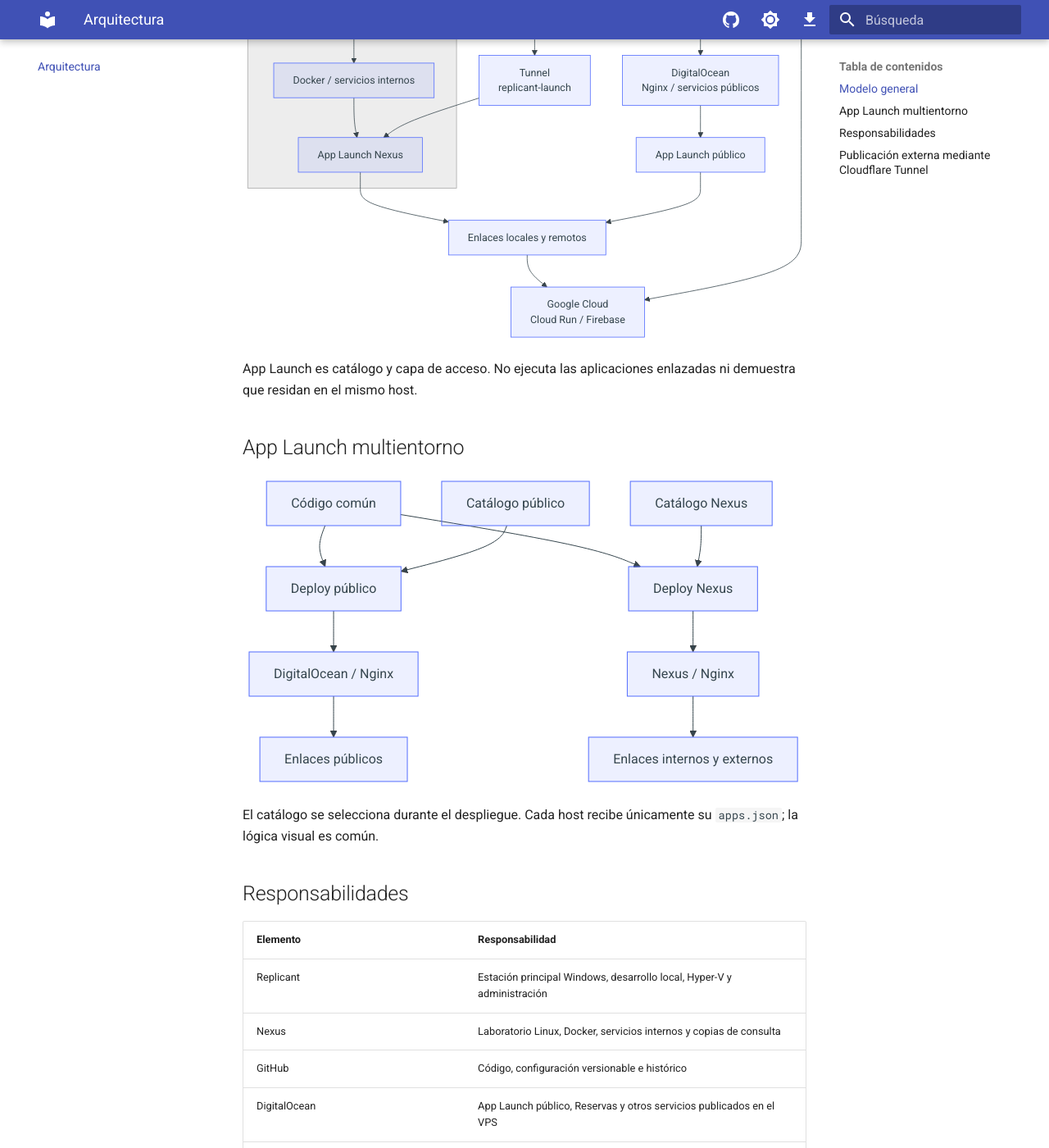
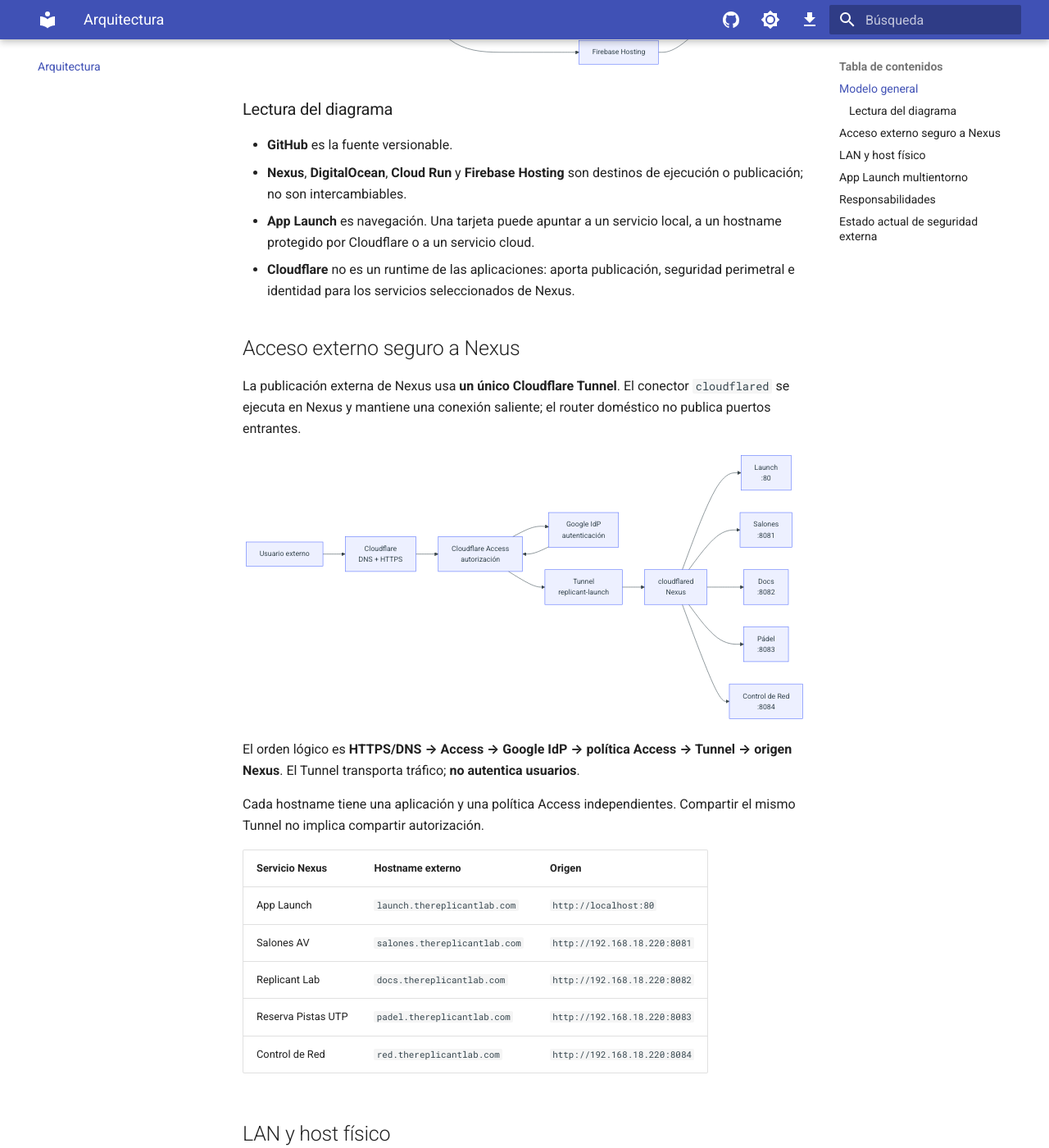
Before and after one commit to ratienza/infra-replicant-lab, an MkDocs documentation site: the page built from docs/arquitectura.md, in a window 1280 px wide and 1400 px high, scrolled down 526 px. Shown: the whole window at 82% size. Built offline with MkDocs 1.6.1 and Material for MkDocs 9.7.7, drawn with Linux system fonts in a browser that asks for light colours; a script that is not in the unit is left out; some of the changed text lies outside the part shown.

Commit message:
docs: refresh architecture for Cloudflare Access

````diff
--- a/docs/arquitectura.md
+++ b/docs/arquitectura.md
@@ -1,6 +1,69 @@
 # Arquitectura
 
 ## Modelo general
+
+Replicant Lab separa cuatro planos: **desarrollo y código**, **runtimes**, **navegación** y **acceso externo**. App Launch es un catálogo; no ejecuta las aplicaciones enlazadas.
+
+```mermaid
+flowchart LR
+    DEV["Desarrollo<br/>Replicant / AI Studio"] --> GH["GitHub<br/>fuente versionable"]
+
+    GH --> CB["Cloud Build"]
+    CB --> CR["Cloud Run"]
+    GH --> FH["Firebase Hosting"]
+
+    GH --> NX["Nexus<br/>Docker / Compose"]
+    GH --> DO["DigitalOcean<br/>Nginx / servicios"]
+
+    NX --> ALN["App Launch Nexus<br/>catálogo / navegación"]
+    DO --> ALP["App Launch público<br/>catálogo / navegación"]
+
+    ALN --> APPS["Aplicaciones locales o remotas"]
+    ALP --> APPS
+    CR --> APPS
+    FH --> APPS
+```
+
+### Lectura del diagrama
+
+- **GitHub** es la fuente versionable.
+- **Nexus**, **DigitalOcean**, **Cloud Run** y **Firebase Hosting** son destinos de ejecución o publicación; no son intercambiables.
+- **App Launch** es navegación. Una tarjeta puede apuntar a un servicio local, a un hostname protegido por Cloudflare o a un servicio cloud.
+- **Cloudflare** no es un runtime de las aplicaciones: aporta publicación, seguridad perimetral e identidad para los servicios seleccionados de Nexus.
+
+## Acceso externo seguro a Nexus
+
+La publicación externa de Nexus usa **un único Cloudflare Tunnel**. El conector `cloudflared` se ejecuta en Nexus y mantiene una conexión saliente; el router doméstico no publica puertos entrantes.
+
+```mermaid
+flowchart LR
+    U["Usuario externo"] --> CF["Cloudflare<br/>DNS + HTTPS"]
+    CF --> ACCESS["Cloudflare Access<br/>autorización"]
+    ACCESS --> G["Google IdP<br/>autenticación"]
+    G --> ACCESS
+    ACCESS --> T["Tunnel<br/>replicant-launch"]
+    T --> CFD["cloudflared<br/>Nexus"]
+
+    CFD --> L["Launch<br/>:80"]
+    CFD --> S["Salones<br/>:8081"]
+    CFD --> D["Docs<br/>:8082"]
+    CFD --> P["Pádel<br/>:8083"]
+    CFD --> R["Control de Red<br/>:8084"]
+```
+
+El orden lógico es **HTTPS/DNS → Access → Google IdP → política Access → Tunnel → origen Nexus**. El Tunnel transporta tráfico; **no autentica usuarios**.
+
+Cada hostname tiene una aplicación y una política Access independientes. Compartir el mismo Tunnel no implica compartir autorización.
+
+| Servicio Nexus | Hostname externo | Origen |
+|---|---|---|
+| App Launch | `launch.thereplicantlab.com` | `http://localhost:80` |
+| Salones AV | `salones.thereplicantlab.com` | `http://192.168.18.220:8081` |
+| Replicant Lab | `docs.thereplicantlab.com` | `http://192.168.18.220:8082` |
+| Reserva Pistas UTP | `padel.thereplicantlab.com` | `http://192.168.18.220:8083` |
+| Control de Red | `red.thereplicantlab.com` | `http://192.168.18.220:8084` |
+
+## LAN y host físico
 
 ```mermaid
 flowchart TB
@@ -9,26 +72,14 @@
         N["Nexus<br/>Ubuntu 24.04 LTS<br/>192.168.18.220"]
         R -->|Hyper-V| N
         N --> NR["Docker / servicios internos"]
-        NR --> NAL["App Launch Nexus"]
     end
-    CF["Cloudflare<br/>DNS + HTTPS"]
-    T["Tunnel<br/>replicant-launch"]
-    U["Usuario externo"]
-    GH["GitHub<br/>fuente versionable"]
-    DO["DigitalOcean<br/>Nginx / servicios públicos"]
-    DAL["App Launch público"]
-    GC["Google Cloud<br/>Cloud Run / Firebase"]
-    GH --> N
-    GH --> DO
-    GH --> GC
-    DO --> DAL
-    U --> CF --> T --> NAL
-    NAL --> LINKS["Enlaces locales y remotos"]
-    DAL --> LINKS
-    LINKS --> GC
+
+    GH["GitHub<br/>fuente versionable"] --> N
+    GH --> DO["DigitalOcean<br/>servicios públicos"]
+    GH --> GC["Google Cloud<br/>Cloud Run / Firebase"]
 ```
 
-App Launch es catálogo y capa de acceso. No ejecuta las aplicaciones enlazadas ni demuestra que residan en el mismo host.
+Los accesos LAN por IP y puerto permanecen independientes de Cloudflare Access. No se ha introducido HTTPS interno ni un DNS local nuevo.
 
 ## App Launch multientorno
 
@@ -41,7 +92,7 @@
     PUB --> DO["DigitalOcean / Nginx"]
     LAB --> NX["Nexus / Nginx"]
     DO --> PURL["Enlaces públicos"]
-    NX --> NURL["Enlaces internos y externos"]
+    NX --> NURL["Enlaces internos o hostnames Access"]
 ```
 
 El catálogo se selecciona durante el despliegue. Cada host recibe únicamente su `apps.json`; la lógica visual es común.
@@ -51,21 +102,29 @@
 | Elemento | Responsabilidad |
 |---|---|
 | Replicant | Estación principal Windows, desarrollo local, Hyper-V y administración |
-| Nexus | Laboratorio Linux, Docker, servicios internos y copias de consulta |
+| Nexus | Laboratorio Linux, Docker, servicios internos y origen de servicios publicados mediante Tunnel |
 | GitHub | Código, configuración versionable e histórico |
-| DigitalOcean | App Launch público, Reservas y otros servicios publicados en el VPS |
+| DigitalOcean | Servicios públicos 24×7 y App Launch público |
 | Google Cloud Run | Producción canónica de Consumos Cupra |
 | Firebase Hosting | Producción pública del CV |
+| Cloudflare DNS / HTTPS | Entrada pública y terminación HTTPS de los hostnames del Lab |
+| Cloudflare Access | Autorización independiente por aplicación/hostname |
+| Google IdP | Autenticación de identidad para Access |
+| Cloudflare Tunnel | Transporte saliente seguro entre Cloudflare y Nexus |
 | App Launch | Catálogo y navegación hacia aplicaciones locales o remotas |
 | `/opt/data`, `/opt/secrets`, `/opt/backups` | Datos, secretos y copias fuera de Git |
 
-!!! important "Dos reglas de lectura"
-    `Checkout ≠ Runtime` y `Tarjeta App Launch ≠ Runtime local`.
+!!! important "Reglas de lectura"
+    `Checkout ≠ Runtime` · `Tarjeta App Launch ≠ Runtime local` · `Tunnel ≠ Autenticación`.
 
 Docker es el patrón preferido para servicios internos de Nexus cuando encaja, no un requisito universal para todas las aplicaciones.
 
-## Publicación externa mediante Cloudflare Tunnel
+## Estado actual de seguridad externa
 
-Nexus mantiene los servicios internos en la LAN. Cloudflare termina DNS/HTTPS, Google identifica al usuario y Access autoriza cada aplicación. El único Tunnel `replicant-launch` transporta mediante la conexión saliente de `cloudflared` las rutas de Launch (`80`), Salones (`8081`), documentación (`8082`), Pádel (`8083`) y Control de Red (`8084`). El router no abre puertos entrantes.
+**Implementado:** Cloudflare Tunnel, cinco hostnames, Google como IdP y una aplicación/política Access independiente por hostname.
 
-El Tunnel no autentica usuarios: cada hostname tiene su aplicación y política Access independiente. [Cloudflare Tunnel](red/cloudflare-tunnel.md) contiene la topología, operación, recuperación y límites.
+**Pendiente operativo:** desplegar el catálogo Nexus corregido de `Apps_Lauch#15`, validar desde móvil cada aplicación protegida y añadir monitorización/alertas del Tunnel.
+
+Authentik queda como evolución opcional futura; no forma parte del runtime actual.
+
+La guía operativa y de recuperación está en [Cloudflare Tunnel](red/cloudflare-tunnel.md).
````
